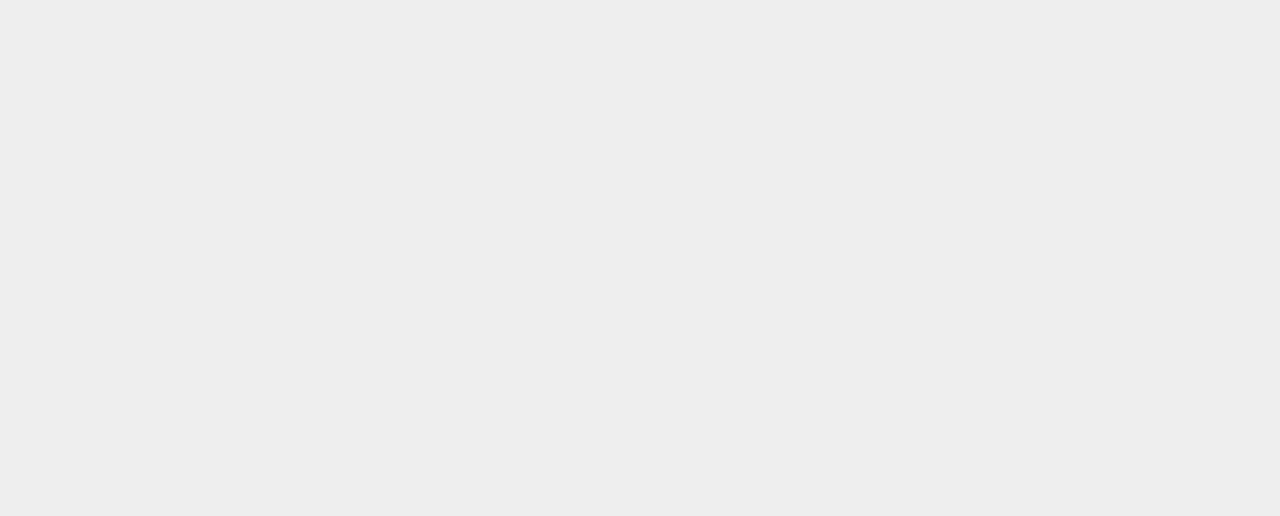
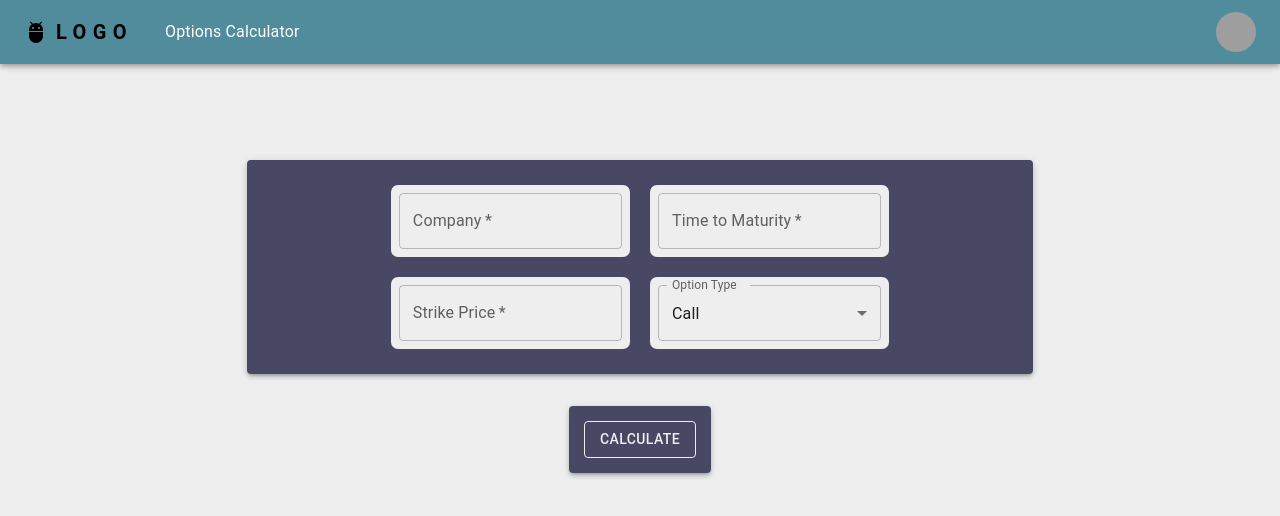
Before and after one commit to Kushagra-2023/Options-Pricing, a React (Create React App) app: page /stocks in a window 1280 px wide. Before the commit this address had no page. Shown: the top 516 px of the page. Built offline with nearby package versions, Linux system fonts and the light colour scheme; grey boxes are pictures that could not be loaded.

Commit message:
Added stock calculation feature

```diff
--- a/src/components/BinomialModel/BinomialModel.js
+++ b/src/components/BinomialModel/BinomialModel.js
@@ -1,4 +1,3 @@
-import { jStat } from 'jstat';
 function BinomialModel(S, K, T, r, sigma, N, optionType) {
   const dt = T / N;
   const u = Math.exp(sigma * Math.sqrt(dt));
--- a/src/components/Navbar/Navbar.js
+++ b/src/components/Navbar/Navbar.js
@@ -36,6 +36,7 @@ function ResponsiveAppBar() {
 
   const handleOpenUserMenu = (event) => {
     setAnchorElUser(event.currentTarget);
+    navigate('/stocks');
   };
 
   const handleCloseNavMenu = () => {
--- a/src/index.js
+++ b/src/index.js
@@ -9,6 +9,7 @@ import { BrowserRouter, Routes, Route } from "react-router-dom";
 import Homepage from './pages/Homepage/Homepage';
 import BlackScholes from './pages/BlackScholes/BlackScholes';
 import Binomial from './pages/Binomial/Binomial';
+import Stocks from './pages/Stocks/Stocks';
 // import Contact from './pages/Contact';
 
 const root = ReactDOM.createRoot(document.getElementById('root'));
@@ -19,6 +20,7 @@ root.render(
         <Route path="/" element={<Homepage />} />
         <Route path="/blackscholes" element={<BlackScholes />} />
         <Route path="/binomial" element={<Binomial />} />
+        <Route path='/stocks' element={<Stocks />} />
       </Routes>
     </BrowserRouter>
   </React.StrictMode>
--- /dev/null
+++ b/src/pages/Stocks/Stocks.js
@@ -0,0 +1,129 @@
+import * as React from 'react';
+import { Box, TextField, Paper, Button, InputLabel, MenuItem, FormControl, Select, Typography } from '@mui/material';
+import { useEffect, useState } from 'react';
+import Navbar from '../../components/Navbar/Navbar';
+import BSModel from '../../components/BlackScholesModel/BlackScholesModel';
+
+function Stocks() {
+    const [assetPrice, setAssetPrice] = useState(0);
+    const [volatility, setVolatility] = useState(0);
+    const [company, setCompany] = useState('');
+    const [isVisible, setIsVisible] = useState(false);
+    const [option, setOption] = useState('Call');
+    const [timeToMaturity, setTimeToMaturity] = useState(0);
+    const [strikePrice, setStrikePrice] = useState(0);
+    const [display, setDisplay] = useState(option);
+    const [answer, setAnswer] = useState('');
+
+    const handleCalculateChange = () => {
+        if (!company || !timeToMaturity || !strikePrice || !option) {
+            alert("Please input all the required values!");
+            return;
+        }
+
+        const apiKey = 'c0f30563f1c44b53a685d72a0c8d59d0';
+        const symbol = company;
+        const interval = '1min';
+
+        fetch(`https://api.twelvedata.com/time_series?symbol=${symbol}&interval=${interval}&apikey=${apiKey}`)
+            .then(response => {
+                if (!response.ok) {
+                    throw new Error(`HTTP error! Status: ${response.status}`);
+                }
+                return response.json();
+            })
+            .then(data => {
+                if (data.values && data.values.length > 0) {
+                    const latestData = data.values[0];
+                    setAssetPrice(parseFloat(latestData.close));
+                } else {
+                    console.error("Error: No data available or invalid response structure:", data);
+                }
+            })
+            .catch(error => console.error('Error fetching stock data:', error));
+
+        const intervalForVolatility = '1day';
+
+        fetch(`https://api.twelvedata.com/time_series?symbol=${symbol}&interval=${intervalForVolatility}&outputsize=30&apikey=${apiKey}`)
+            .then(response => response.json())
+            .then(data => {
+                if (data.values && data.values.length > 1) {
+                    const prices = data.values.map(entry => parseFloat(entry.close));
+                    const returns = prices.slice(1).map((price, i) => (price - prices[i]) / prices[i]);
+                    const meanReturn = returns.reduce((acc, curr) => acc + curr, 0) / returns.length;
+                    const variance = returns.reduce((acc, curr) => acc + Math.pow(curr - meanReturn, 2), 0) / (returns.length - 1);
+                    const calculatedVolatility = Math.sqrt(variance);
+                    setVolatility(calculatedVolatility);
+
+                    // Now calculate the option price with updated values
+                    calculateOptionPrice(calculatedVolatility);
+                }
+            })
+            .catch(error => console.error('Error fetching volatility data:', error));
+    };
+
+    const calculateOptionPrice = (calculatedVolatility) => {
+        const riskFreeRate = 0.1;
+        const calculatedPrice = BSModel(
+            assetPrice,
+            timeToMaturity,
+            strikePrice,
+            volatility,
+            riskFreeRate,
+            option
+        );
+
+        setAnswer(calculatedPrice);
+        setDisplay(option);
+    };
+
+    const handleCompanyChange = (event) => setCompany(event.target.value);
+    const handleTimeToMaturityChange = (event) => setTimeToMaturity(parseFloat(event.target.value));
+    const handleStrikePriceChange = (event) => setStrikePrice(parseFloat(event.target.value));
+    const handleOptionChange = (event) => setOption(event.target.value);
+
+    useEffect(() => {
+        const timer = setTimeout(() => setIsVisible(true), 100);
+        return () => clearTimeout(timer);
+    }, []);
+
+    return (
+        <div>
+            <Navbar />
+            <Paper elevation={3} className={`item-paper ${isVisible ? 'drop' : 'initial'}`}
+                sx={{ backgroundColor: 'rgba(32, 30, 67, 0.8)', display: 'flex', flexDirection: 'row', flexWrap: 'wrap', marginTop: '20vh', transition: 'transform 0.3s ease', transform: isVisible ? 'scaleY(1)' : 'scaleY(0.2)', padding: '15px', height: 'fit-content', transformOrigin: 'top' }}>
+                {["Company", "Time to Maturity", "Strike Price"].map((field, index) => {
+                    const handleChangeFunctions = [handleCompanyChange, handleTimeToMaturityChange, handleStrikePriceChange];
+                    return (
+                        <Box key={index} component="form" sx={{ '& > :not(style)': { m: 1, width: '25ch' } }} noValidate autoComplete="off" bgcolor='#EEEEEE' borderRadius='7px' margin='10px'>
+                            <TextField id={`outlined-basic-${index}`} label={field} required variant="outlined" type={index === 1 || index === 2 ? 'number' : 'text'} onChange={handleChangeFunctions[index]} />
+                        </Box>
+                    );
+                })}
+                <Box key='4' component="form" sx={{ '& > :not(style)': { m: 1, width: '25ch' } }} noValidate autoComplete="off" bgcolor='#EEEEEE' borderRadius='7px' margin='10px'>
+                    <FormControl fullWidth>
+                        <InputLabel id="option-type-label">Option Type</InputLabel>
+                        <Select labelId="option-type-label" id="option-type" label="Option Type" required value={option} onChange={handleOptionChange}>
+                            <MenuItem value={"Call"}>Call</MenuItem>
+                            <MenuItem value={"Put"}>Put</MenuItem>
+                        </Select>
+                    </FormControl>
+                </Box>
+            </Paper>
+            <Paper elevation={3} className={`item-paper ${isVisible ? 'drop' : 'initial'}`} sx={{ backgroundColor: 'rgba(32, 30, 67, 0.8)', display: 'flex', flexDirection: 'row', flexWrap: 'wrap', marginTop: '4vh', transition: 'transform 0.3s ease', transform: isVisible ? 'scaleY(1)' : 'scaleY(0.2)', padding: '15px', height: 'fit-content', width: 'fit-content', transformOrigin: 'top' }}>
+                <Button variant="outlined" color="primary" sx={{ '& > :not(style)': { m: 1, width: '25ch' }, borderColor: "#EEEEEE", color: "#EEEEEE" }} onClick={handleCalculateChange}>
+                    Calculate
+                </Button>
+            </Paper>
+            {answer && (
+                <Paper elevation={3} className={`item-paper ${isVisible ? 'drop' : 'initial'}`} sx={{ backgroundColor: '#508C9B', display: 'flex', flexDirection: 'row', flexWrap: 'wrap', marginTop: '4vh', transition: 'transform 0.3s ease', transform: isVisible ? 'scaleY(1)' : 'scaleY(0.2)', padding: '15px', height: 'fit-content', width: 'fit-content', transformOrigin: 'top' }}>
+                    <Typography sx={{ fontWeight: 'bold', color: 'black', fontFamily: 'inherit' }}>
+                        <h2>{display} option premium: {answer}</h2>
+                    </Typography>
+                </Paper>
+            )}
+        </div>
+    );
+}
+
+export default Stocks;
```
Also changed, not shown: src/pages/Stocks/Stocks.css (added).
